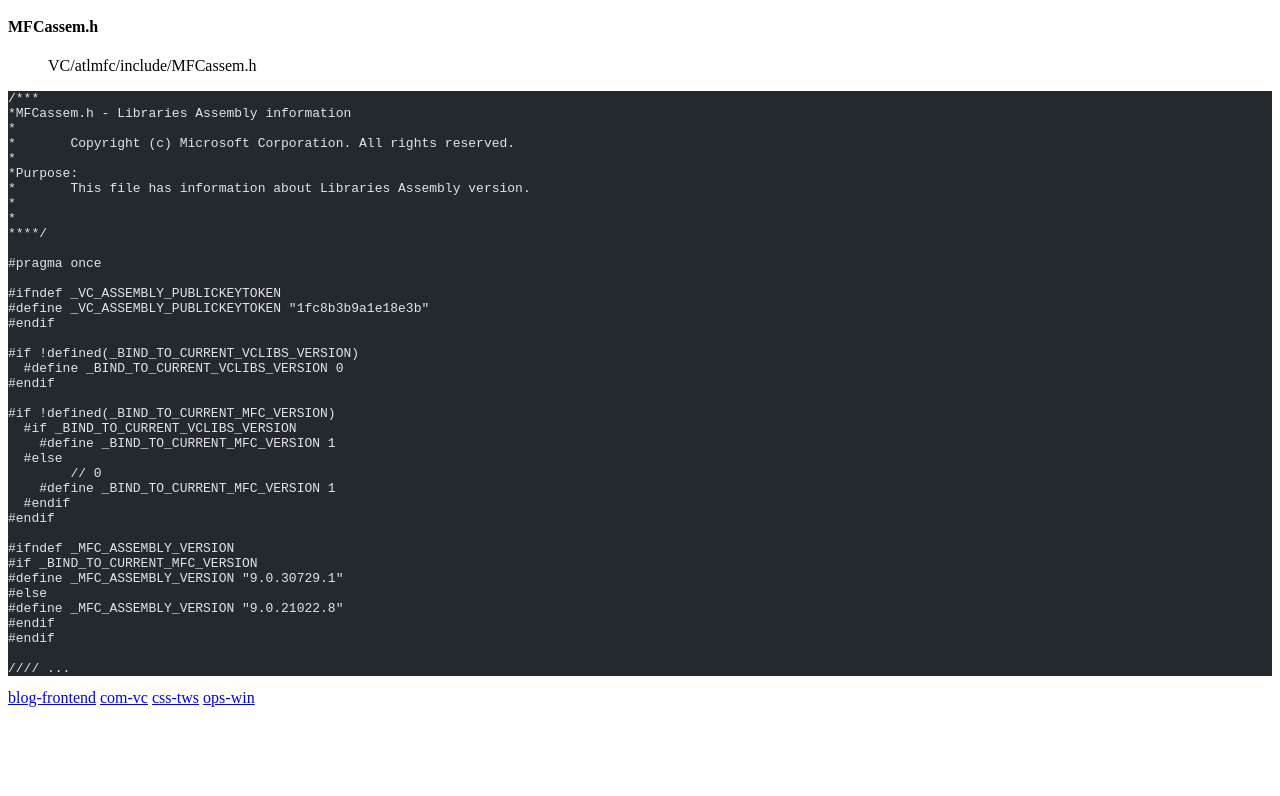
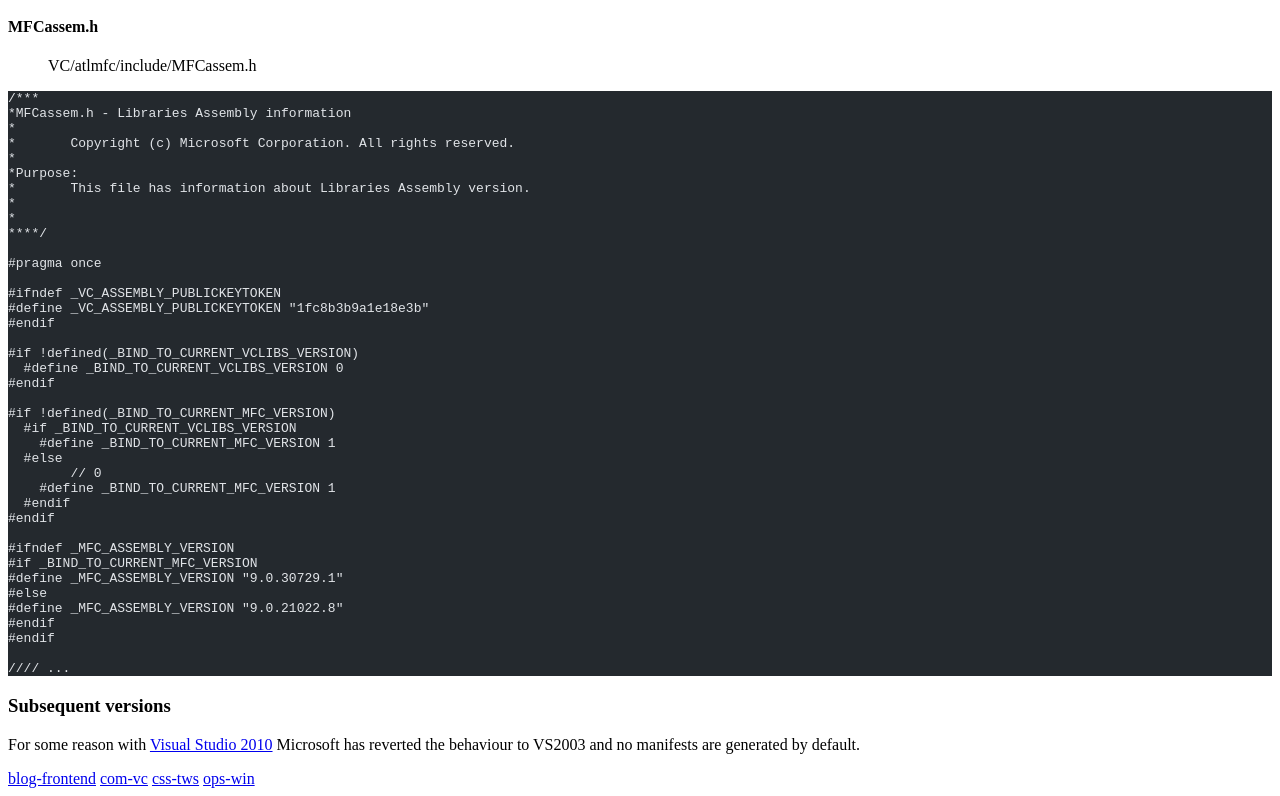
Before and after one commit to tdtc-hrb/com-vc, a plain HTML site: page posts/lib_assem_ver-vc9/index.html in a window 1280 px wide. Shown: the part 788-1584 px from the top of the page. Before the commit the page ends 1503 px from the top, so only its background shows below. Drawn offline with Linux system fonts and the light colour scheme.

Commit message:
update lib_assem_ver-vc9/index.html

```diff
--- a/posts/lib_assem_ver-vc9/index.html
+++ b/posts/lib_assem_ver-vc9/index.html
@@ -73,4 +73,7 @@
 <span class="line"><span>#endif</span></span>
 <span class="line"><span>#endif</span></span>
 <span class="line"><span></span></span>
-<span class="line"><span>//// ...</span></span></code></pre>  <footer> <a href="https://tdtc-hrb.github.io/blog-frontend">blog-frontend</a> <a href="https://tdtc-hrb.github.io/com-vc">com-vc</a> <a href="https://tdtc-hrb.github.io/css-tws">css-tws</a> <a href="https://tdtc-hrb.github.io/ops-win">ops-win</a> </footer> </body></html>
+<span class="line"><span>//// ...</span></span></code></pre>
+<h3 id="subsequent-versions">Subsequent versions</h3>
+<p>For some reason with <a href="https://mariusbancila.ro/blog/2010/03/24/visual-studio-2010-changes-for-vc-part-5">Visual Studio 2010</a>
+Microsoft has reverted the behaviour to VS2003 and no manifests are generated by default.</p>  <footer> <a href="https://tdtc-hrb.github.io/blog-frontend">blog-frontend</a> <a href="https://tdtc-hrb.github.io/com-vc">com-vc</a> <a href="https://tdtc-hrb.github.io/css-tws">css-tws</a> <a href="https://tdtc-hrb.github.io/ops-win">ops-win</a> </footer> </body></html>
```
